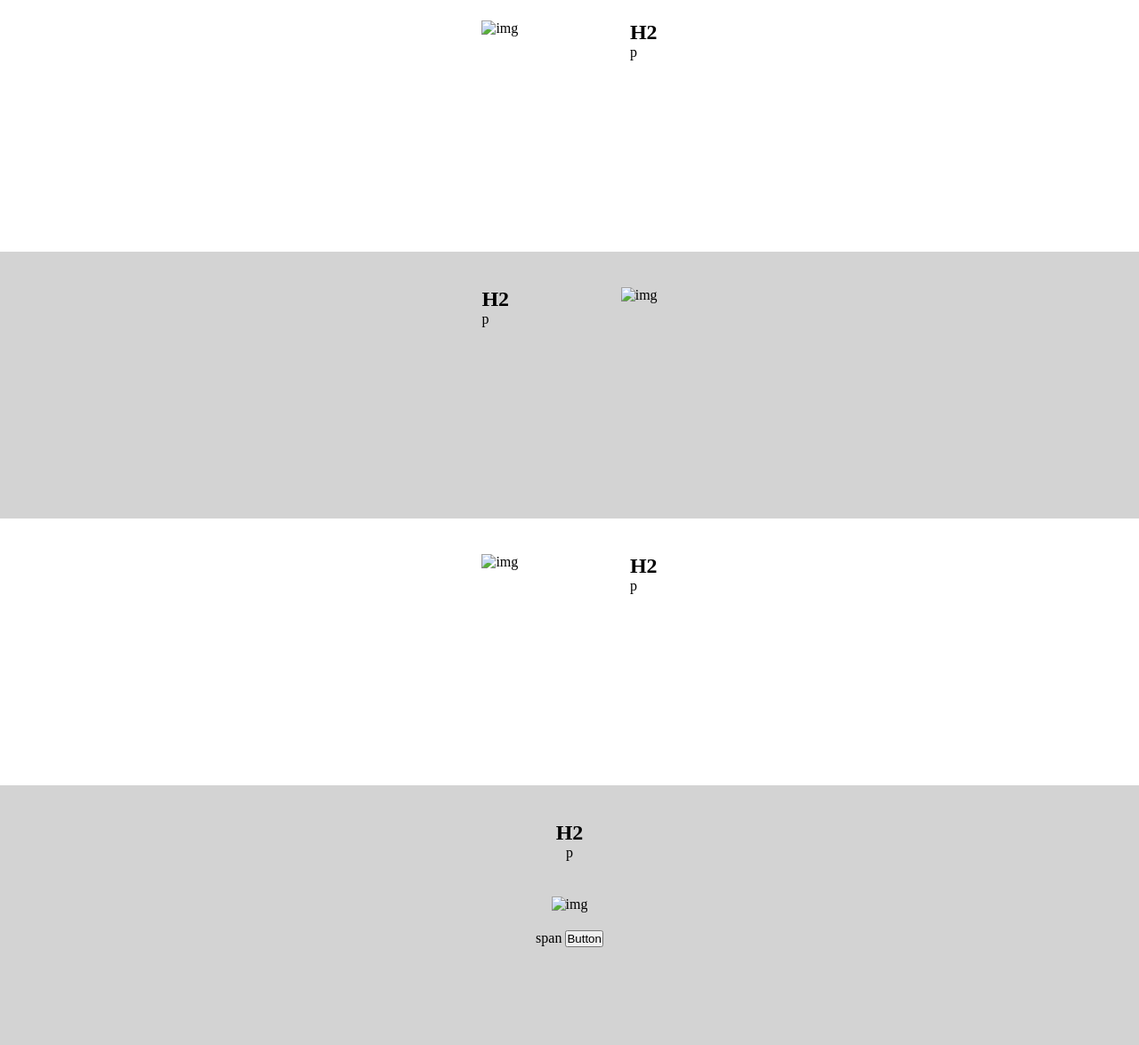
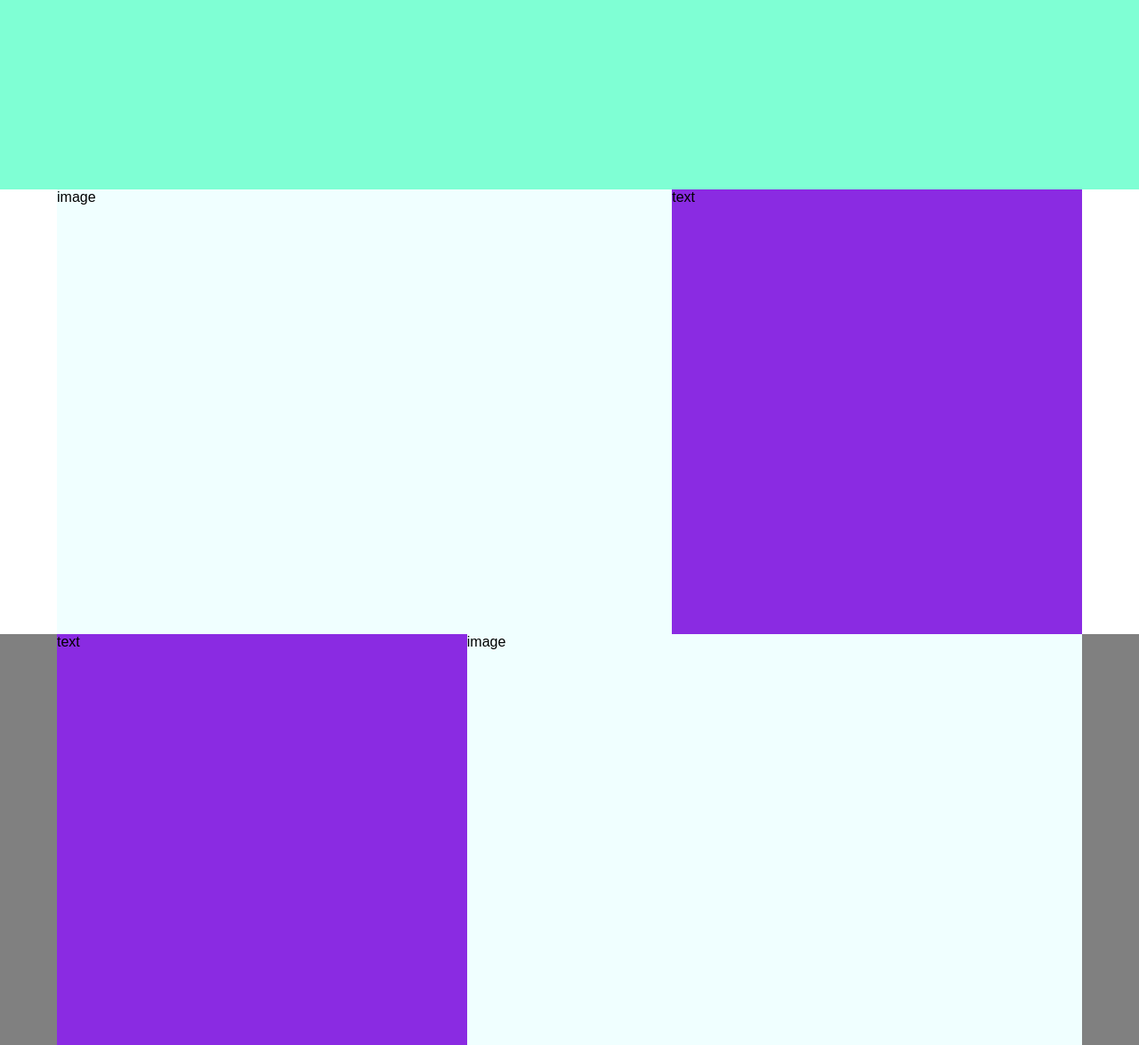
Before and after one commit to pannellalino/htmlcss-struttura-discord, a plain HTML site: page index.html in a window 1280 px wide. Shown: the part 417-1592 px from the top of the page at 89% size. Drawn offline with Linux system fonts and the light colour scheme.

Commit message:
correzioni

```diff
--- a/css/style.css
+++ b/css/style.css
@@ -4,10 +4,14 @@
   box-sizing: border-box;
 }
 
+body{
+  font-family: Arial, Helvetica, sans-serif;
+}
+
 .container{
-  width: 70%;
-  margin: auto;
-  padding: 20px;
+  width: 90%;
+  max-width: 1200px;
+  margin: 0 auto;
 }
 
 .debug{
@@ -17,45 +21,56 @@
 
 header{
   display: flex;
-  justify-content: space-between;
   align-items: center;
   background-color: aqua;
-  height: 100px;
-  padding: 20px;
+  height: 80px;
+}
+
+header .container{
+  display: flex;
+  justify-content: space-between;
+
 }
 
 .jumbotron{
+  display: flex;
+  justify-content: center;
+  align-items: center;
   background-color: aquamarine;
-  /* altezza da togliere */
-  height: 300px;
-  text-align: center;
+  height: 550px;
 }
 
-.sezione-white, .sezione-grey{
-  display: flex;
-  justify-content: center;
-  gap: 10%;
-}
-
-.box{
-  padding: 20px;
-}
-
-/* css da togliere */
-.white-bg, .grey-bg{
-  height: 300px;
-}
-
-.sezione-grey-2{
-  text-align: center;
-}
-
-.white-bg{
+.jumbotron .content{
+  max-width: 800px;
   background-color: #ffffff;
 }
 
-.grey-bg{
-  background-color: lightgrey;
+section.grey-bg{
+  background-color: grey;
+}
+
+section .container{
+  display: flex;
+  min-height: 500px;
+  background-color: bisque;
+}
+
+section .container .image{
+  width: 60%;
+  min-height: 400px;
+  background-color: azure;
+}
+
+section .container .text{
+  width: 40%;
+  min-height: 300px;
+  background-color:blueviolet;
+}
+
+section.section-bottom .container{
+  flex-direction: column;
+  justify-content: space-around;
+  align-items: center;
 }
 
 footer{
--- a/index.html
+++ b/index.html
@@ -4,21 +4,22 @@
   <meta charset="UTF-8">
   <meta http-equiv="X-UA-Compatible" content="IE=edge">
   <meta name="viewport" content="width=device-width, initial-scale=1.0">
+  <link rel="stylesheet" href="https://cdnjs.cloudflare.com/ajax/libs/font-awesome/6.2.0/css/all.min.css" integrity="sha512-xh6O/CkQoPOWDdYTDqeRdPCVd1SpvCA9XXcUnZS2FmJNp1coAFzvtCN9BmamE+4aHK8yyUHUSCcJHgXloTyT2A==" crossorigin="anonymous" referrerpolicy="no-referrer" />
   <link rel="stylesheet" href="css/style.css">
   <title>htmlcss-struttura-discord</title>
 </head>
 <body>
 
   <header>
+    <div class="container">
      <div class="logo">Logo</div>
      <nav class="menu">Menu</nav>
      <button class="button">Button</button>
+    </div>
   </header>
 
-  <main class="">
-
   <div class="jumbotron">
-      <div class="container">
+    <div class="content">
       <h1>H1</h1>
       <p>p</p>
       <button class="jumbo-left">Button</button>
@@ -26,53 +27,34 @@
     </div>
   </div>
 
-    <section class="white-bg">
-      <div class="container sezione-white">
-        <div class="box">
-          <img src="img" alt="img">
-        </div>
-        <div class="box">
-          <h2>H2</h2>
-          <p>p</p>
-        </div>
+  <main>
+
+    <section>
+      <div class="container">
+        <div class="image">image</div>
+        <div class="text">text</div>
       </div>
     </section>
 
     <section class="grey-bg">
-      <div class="container sezione-grey">
-        <div class="box">
-          <h2>H2</h2>
-          <p>p</p>
-        </div>
-        <div class="box">
-          <img src="img" alt="img">
-        </div>
+      <div class="container">
+        <div class="text">text</div>
+        <div class="image">image</div>
       </div>
     </section>
 
-    <section class="white-bg">
-      <div class="container sezione-white">
-        <div class="box">
-          <img src="img" alt="img">
-        </div>
-        <div class="box">
-          <h2>H2</h2>
-          <p>p</p>
-        </div>
+    <section>
+      <div class="container">
+        <div class="image">image</div>
+       <div class="text">text</div>
       </div>
     </section>
 
-    <section class="grey-bg">
-      <div class="container sezione-grey-2">
-        <div class="box">
-          <h2>H2</h2>
-          <p>p</p>
-        </div>
-        <div class="box">
-          <img src="img" alt="img">
-        </div>
-        <span>span</span>
-        <button>Button</button>
+    <section class="grey-bg section-bottom">
+      <div class="container">
+        <div class="box-text">Lorem ipsum dolor, sit amet consectetur adipisicing elit. Ullam dolores animi natus ducimus magnam assumenda dicta beatae facere dolore rem atque eos optio hic reprehenderit, eum quos quibusdam eveniet cum!</div>
+        <div class="big-image">image</div>
+        <div class="button">cta</div>
       </div>
     </section>
 
```
Lines whose indentation alone changed are shown as unchanged.
